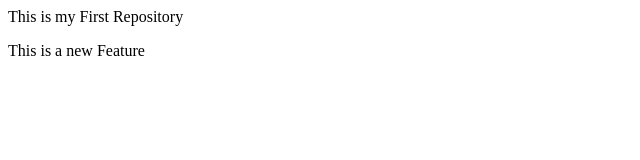
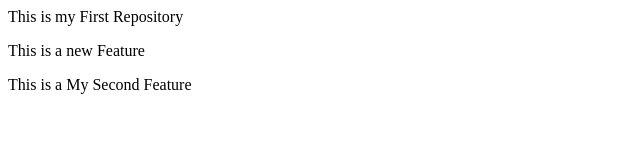
Before and after one commit to Gautam-Rathour/First-Repository, a plain HTML site: page index.html in a window 1280 px wide. Shown: the whole page, without its empty margins (0-640 px from the left). Drawn offline with Linux system fonts and the light colour scheme.

Commit message:
Add Second Feature

```diff
--- a/index.html
+++ b/index.html
@@ -1,2 +1,3 @@
 <p>This is my First Repository</p>
 <p>This is a new Feature</p>
+<p>This is a My Second Feature</p>
```
